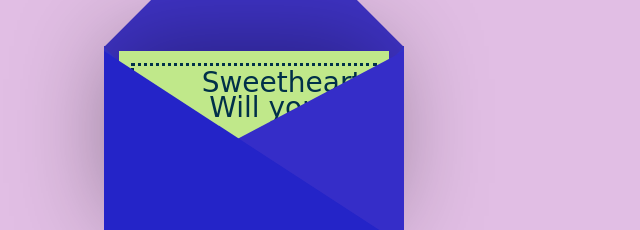
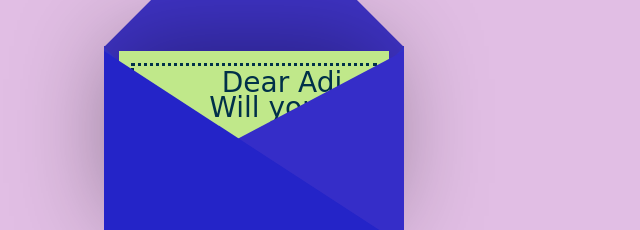
Before and after one commit to malvi27/cardquestion, a plain HTML site: page index.html in a window 1280 px wide. Shown: the part 292-522 px from the top of the page, 386-1026 px from the left. Drawn offline with nearby package versions, Linux system fonts and the light colour scheme.

Commit message:
Update index.html

```diff
--- a/index.html
+++ b/index.html
@@ -17,7 +17,7 @@
             <div class="envelope"></div>
             <div class="front"></div>
             <div class="card">
-                <div class="text">Sweetheart,</br>Will you be my </br> Valentine?</div>
+                <div class="text">Dear Adi,</br>Will you be my </br> Valentine?</div>
                 <div class="heart"></div>
             </div>
         </div>
```
